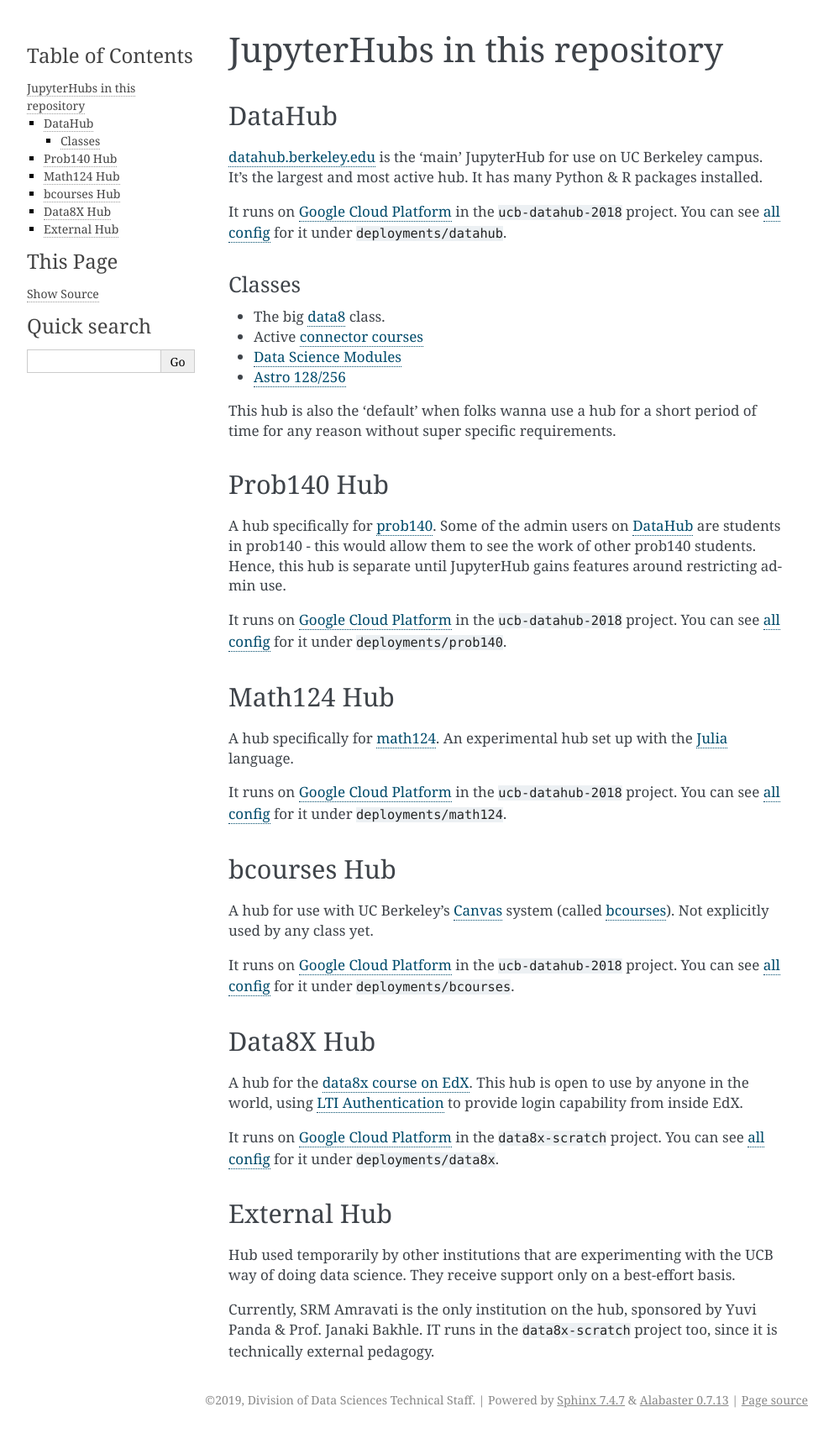
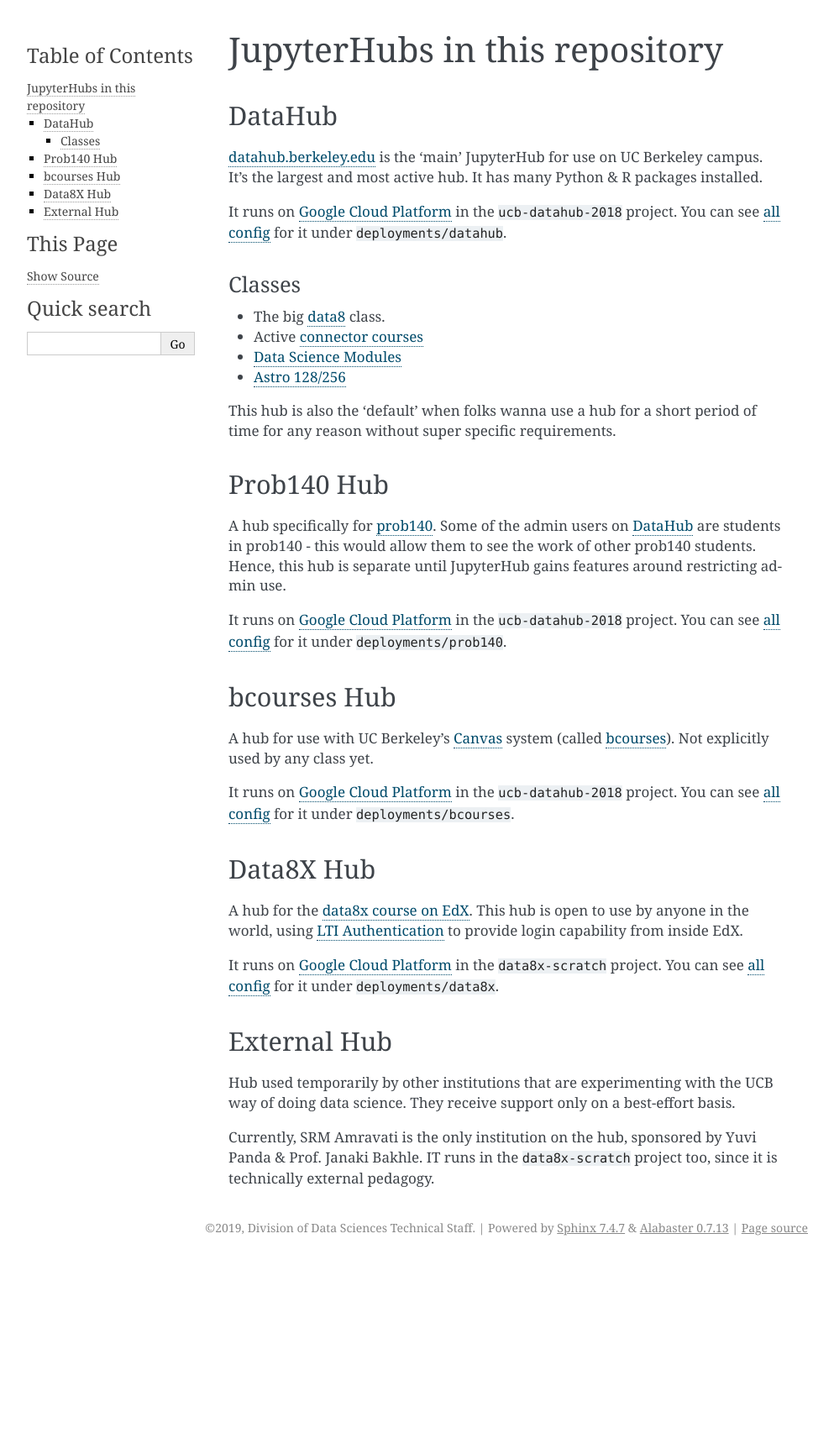
Before and after one commit to berkeley-dsep-infra/datahub, a Sphinx documentation site: the page built from docs/hubs.rst, in a window 1280 px wide. Shown: the whole page at 84% size, without its empty margins (148-1141 px from the left). Built offline with Sphinx 7.4.7, drawn with Linux system fonts in a browser that asks for light colours; after the commit the page ends 1501 px from its top, so only the background shows below that.

Commit message:
Remove math124 hub
Course has ended and no longer needed

```diff
--- a/docs/hubs.rst
+++ b/docs/hubs.rst
@@ -38,15 +38,6 @@
 It runs on `Google Cloud Platform <https://cloud.google.com>`_ in the ``ucb-datahub-2018``
 project. You can see :ref:`all config <structure>` for it under ``deployments/prob140``.
 
-Math124 Hub
-===========
-
-A hub specifically for `math124 <https://math.berkeley.edu/courses/spring-2019-math-124-001-lec>`_.
-An experimental hub set up with the `Julia <https://julialang.org/>`_ language.
-
-It runs on `Google Cloud Platform <https://cloud.google.com>`_ in the ``ucb-datahub-2018``
-project. You can see :ref:`all config <structure>` for it under ``deployments/math124``.
-
 bcourses Hub
 ============
 
```
Also changed, not shown: 14 other files.
